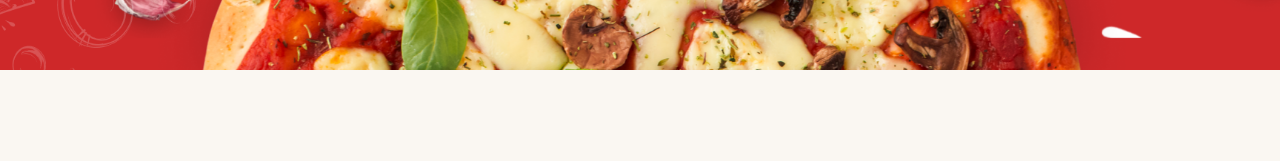
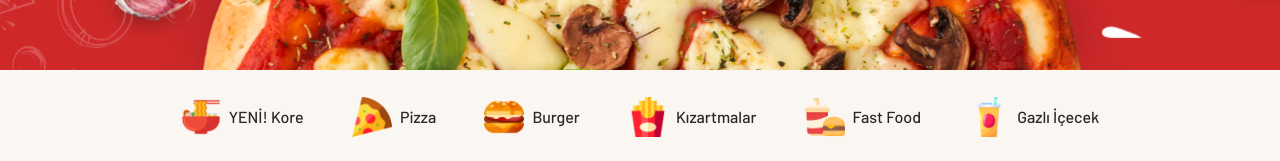
Before and after one commit to irfansubasi/pizza-page-reactjs, a React (Vite) app: page / in a window 1280 px wide. Shown: the part 730-891 px from the top of the page. Before the commit the page ends 800 px from the top, so only its background shows below. Built offline with nearby package versions, Linux system fonts and the light colour scheme; a web font is replaced by a local one.

Commit message:
add navbar component

```diff
--- a/src/App.jsx
+++ b/src/App.jsx
@@ -4,11 +4,12 @@ import OrderPage from './Pages/OrderPage/OrderPage';
 import SuccessPage from './Pages/SuccessPage/SuccessPage';
 import MainHeader from './Components/MainHeader/MainHeader';
 import { Route, Routes } from 'react-router-dom';
+import HomePage from './Pages/HomePage/HomePage';
 
 function App() {
   return (
     <Routes>
-      <Route path="/" element={<MainHeader />} />
+      <Route path="/" element={<HomePage />} />
       <Route path="/order" element={<OrderPage />} />
       <Route path="/success" element={<SuccessPage />} />
     </Routes>
--- /dev/null
+++ b/src/Components/Navbar/Navbar.jsx
@@ -0,0 +1,88 @@
+import { Link } from 'react-router-dom';
+import styled from 'styled-components';
+
+export default function Navbar() {
+  const items = [
+    {
+      id: 1,
+      src: `../../../Assets/Iteration-2-aseets/icons/1.svg`,
+      alt: 'kore',
+      text: 'YENİ! Kore',
+    },
+    {
+      id: 2,
+      src: '../../../Assets/Iteration-2-aseets/icons/2.svg',
+      alt: 'pizza',
+      text: 'Pizza',
+    },
+    {
+      id: 3,
+      src: '../../../Assets/Iteration-2-aseets/icons/3.svg',
+      alt: 'burger',
+      text: 'Burger',
+    },
+    {
+      id: 4,
+      src: '../../../Assets/Iteration-2-aseets/icons/4.svg',
+      alt: 'kızartma',
+      text: 'Kızartmalar',
+    },
+    {
+      id: 5,
+      src: '../../../Assets/Iteration-2-aseets/icons/5.svg',
+      alt: 'fastfood',
+      text: 'Fast Food',
+    },
+    {
+      id: 6,
+      src: '../../../Assets/Iteration-2-aseets/icons/6.svg',
+      alt: 'içecek',
+      text: 'Gazlı İçecek',
+    },
+  ];
+
+  const MenuItems = styled.div`
+    display: flex;
+    flex-wrap: wrap;
+    justify-content: space-between;
+    padding: 1.2rem 0;
+  `;
+
+  const StyledLink = styled(Link)`
+    text-align: center;
+    font-family: 'Barlow', system-ui;
+    font-weight: 500;
+    display: flex;
+    justify-content: space-around;
+    align-items: center;
+    gap: 0.5rem;
+    color: var(--grey-dark-color);
+    padding: 0.5rem 1.3rem;
+
+    &:hover {
+      background: var(--grey-dark-color);
+      color: var(--white-color);
+      padding: 0.5rem 1.3rem;
+      border-radius: 3rem;
+    }
+  `;
+
+  const StyledImg = styled.img`
+    width: 2.5rem;
+  `;
+
+  return (
+    <nav>
+      <MenuItems className="container">
+        {items.map((item, index) => (
+          <StyledLink to="/order" id={item.id} key={index}>
+            <span>
+              <StyledImg src={item.src} alt={item.alt} />{' '}
+            </span>
+            {item.text}
+          </StyledLink>
+        ))}
+      </MenuItems>
+    </nav>
+  );
+}
```
